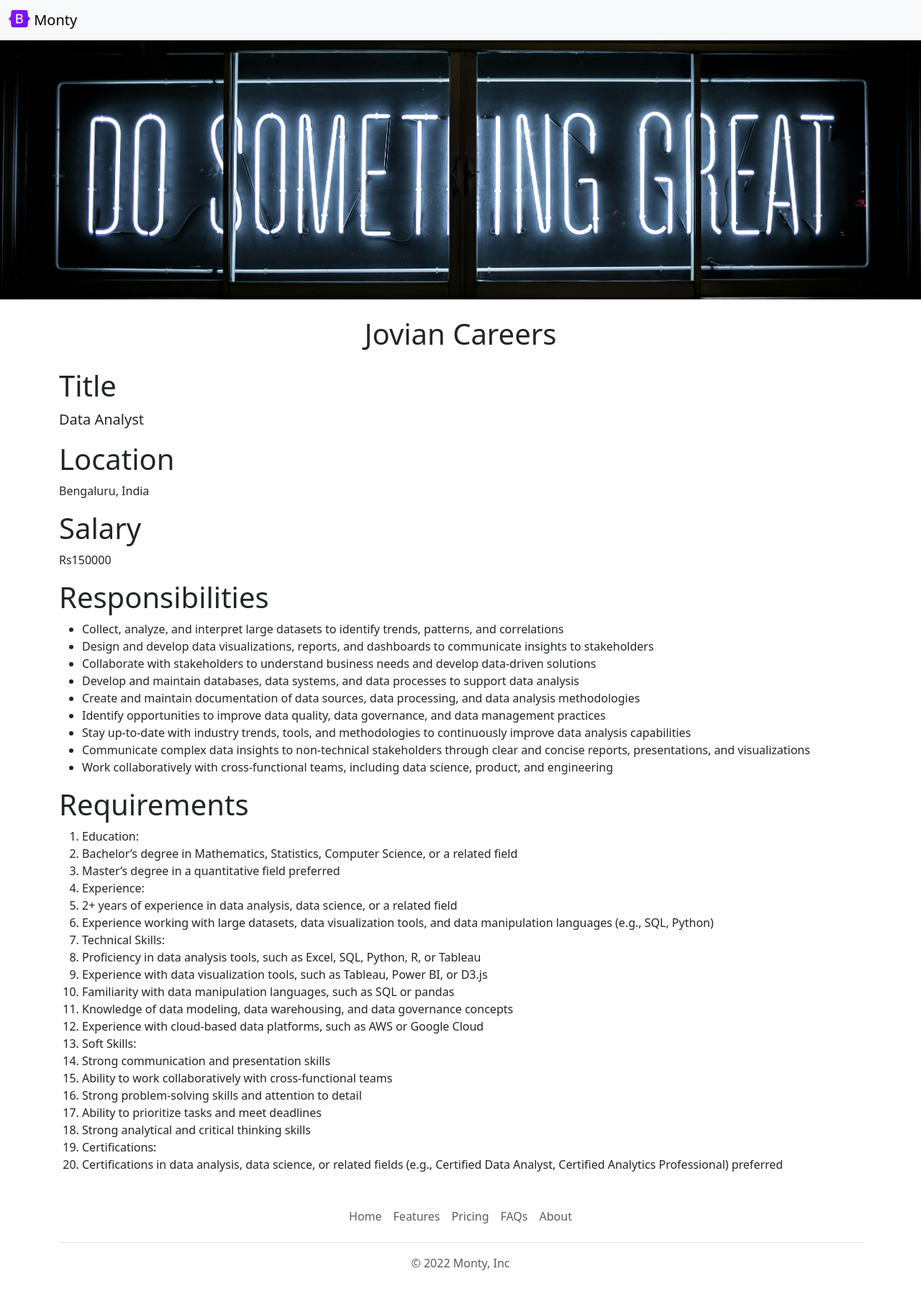
After one commit to Destwule/learnFlask_v2, a Flask app: page /job/1 in a window 1280 px wide. The commit adds this page. Shown: the whole page at 72% size. Run offline with Flask 3, Linux system fonts and the light colour scheme; data comes from the database, SQL or seed files in the repository.

Commit message:
dynamic pages for each job

```diff
--- a/app.py
+++ b/app.py
@@ -1,5 +1,5 @@
 from flask import Flask, render_template, jsonify
-from db import load_jobs_from_db
+from db import load_jobs_from_db, Job, load_job_from_db
 
 
 app = Flask(__name__)
@@ -9,7 +9,7 @@ app = Flask(__name__)
 @app.route("/")
 def hello_world():
 	jobs = load_jobs_from_db()
-	return render_template("home.html", jobs=jobs, company_name="Monty")
+	return render_template("home.html", jobs=jobs)
 
 
 @app.route("/api/jobs")
@@ -17,5 +17,14 @@ def list_jobs():
 	jobs = load_jobs_from_db()
 	return jsonify(jobs)
 
+
+
+@app.route('/job/<id>')
+def show_job(id):
+	job = load_job_from_db(id)
+	if not job:
+		return '<h1>Not found</h1>'
+	return render_template('jobpage.html', job=job)
+
 if __name__ == "__main__":
 	app.run(host='0.0.0.0', debug=True)
--- a/db.py
+++ b/db.py
@@ -75,5 +75,12 @@ def load_jobs_from_db():
 		jobs.append(employee.__dict__)
 	return jobs
 
+
+def load_job_from_db(id):
+    result = session.query(Job).filter_by(id=id).all()
+    if result:
+        return result[0].__dict__
+    return None
+
 # if __name__ == "__main__":
 #       add_employee(title, location, salary, currency, responsibilities, requirements)
--- /dev/null
+++ b/templates/banner.html
@@ -0,0 +1,9 @@
+<style>
+    #banner{
+        width: 100%;
+        max-height: 360px;
+        object-fit: cover;
+        margin-bottom: 16px;
+    }
+</style>
+<img class="img-fluid"id="banner" src="../static/banner.jpg" height="320px">
--- /dev/null
+++ b/templates/bootstrap.html
@@ -0,0 +1,4 @@
+<meta charset="UTF-8">
+<meta name="viewport" content="width=device-width, initial-scale=1.0">
+<link href="https://cdn.jsdelivr.net/npm/bootstrap@5.3.3/dist/css/bootstrap.min.css" rel="stylesheet"
+integrity="sha384-QWTKZyjpPEjISv5WaRU9OFeRpok6YctnYmDr5pNlyT2bRjXh0JMhjY6hW+ALEwIH" crossorigin="anonymous">
--- a/templates/jobitems.html
+++ b/templates/jobitems.html
@@ -14,6 +14,6 @@
         {% endif %}
     </div>
     <div class="col-3">
-        <a href="mailto:hello@wule.ai?subject=Application%20for%20{{job['title']}}&body=My%20name%3A%20%3Cyour%20name%20here%3E%0D%0A%0D%0AMy%20resume%20link%3A%20%3Cresume%20link%3E%0D%0A%0D%0AMy%20LinkedIn%20link%3A%20%3Clinkedin%20ln%3E" type="button" class="btn btn-outline-primary" target="_blank">Apply</a>
+        <a href="/job/{{job['id']}}" type="button" class="btn btn-outline-primary" target="_blank">Apply</a>
     </div>
 </div>
--- /dev/null
+++ b/templates/jobpage.html
@@ -0,0 +1,41 @@
+<!DOCTYPE html>
+<html lang="en">
+<head>
+   {% include 'bootstrap.html' %}
+    <title>{{job.title}}</title>
+</head>
+<body>
+    {% include 'nav.html' %}
+    {% include 'banner.html' %}
+    <div class="container">
+        <h1 class="text-center mt-2 mb-4">Jovian Careers</h1>
+    <h1 class="mb-2">Title</h1>
+    <p class="lead mt-0">{{job.title}}</p>
+
+    <h1>Location</h1>
+    <p>{{job.location}}</p>
+
+    <h1>Salary</h1>
+    <p>{{job.currency}}{{job.salary}}</p>
+
+    <h1>Responsibilities</h1>
+    <ul>
+       {% for line in job.responsibilities.split('\n') %}
+       {% if line %}
+        <li>{{line}}</li>
+        {% endif %}
+       {% endfor %}
+    </ul>
+
+    <h1>Requirements</h1>
+    <ol>
+        {% for line in job.requirements.split('\n') %}
+        {% if line %}
+         <li>{{line}}</li>
+         {% endif %}
+        {% endfor %}
+     </ol>
+    </div>
+    {% include 'footer.html' %}
+</body>
+</html>
--- a/templates/nav.html
+++ b/templates/nav.html
@@ -1,6 +1,6 @@
 <nav class="navbar bg-body-tertiary shadow-sm fixed-top">
     <div class="container-fluid">
-      <a class="navbar-brand" href="#">
+      <a class="navbar-brand" href="/">
         <img src="/static/logo.svg" alt="Logo" width="30" height="24" class="d-inline-block align-text-top">
         Monty
       </a>
```
Also changed, not shown: templates/home.html (+3 -14 lines).
